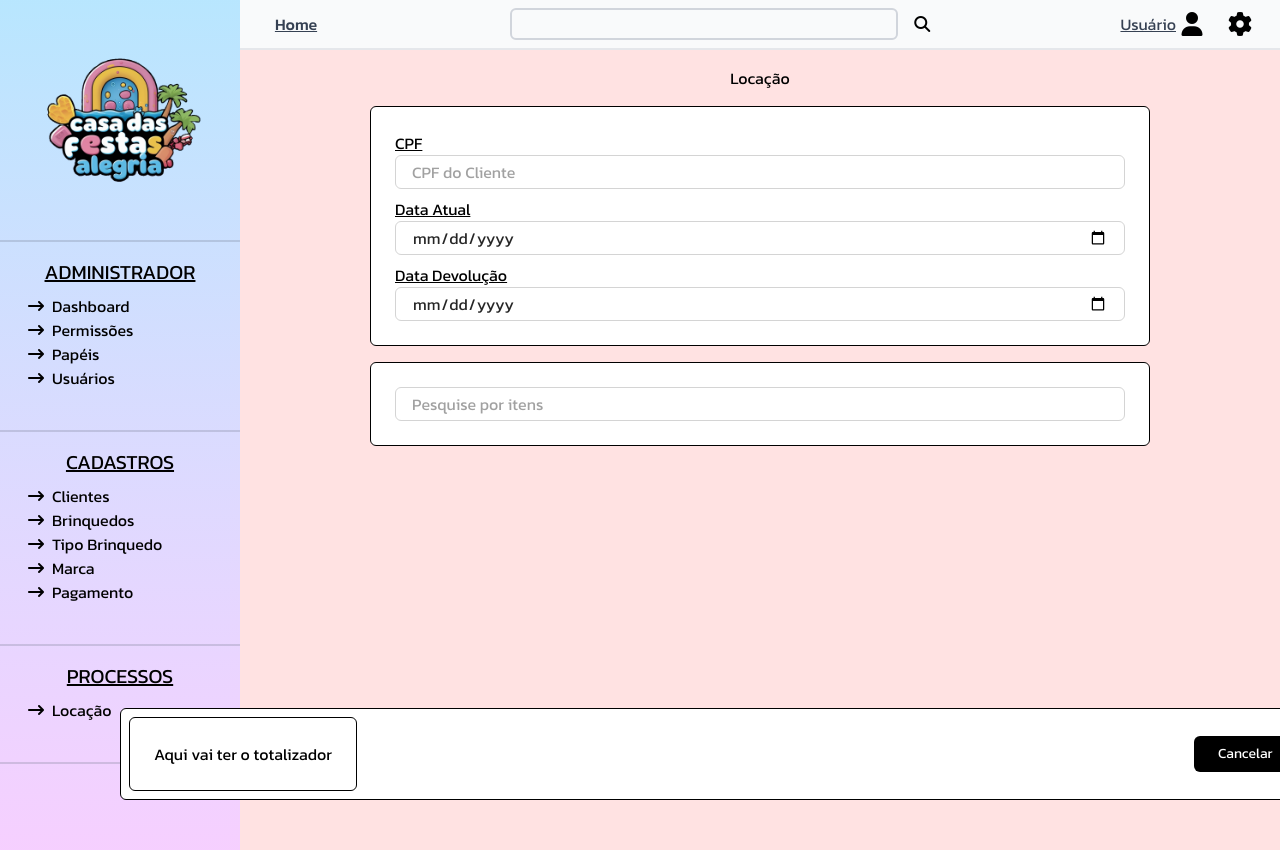
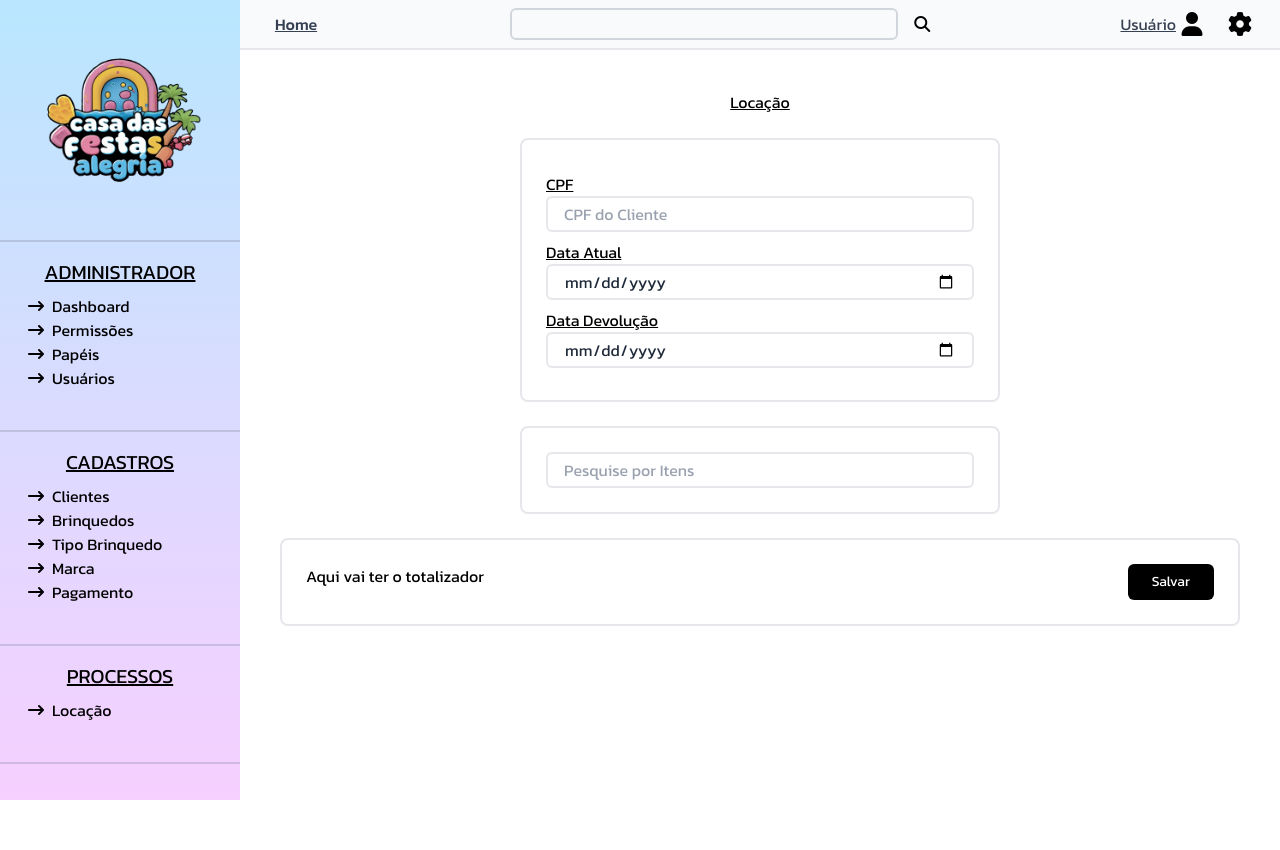
Before and after one commit to SidiJr/locacao-brinquedos-front, a React (Vite) app: page /locacoes/form in a window 1280 px wide. After the commit the page ends 800 px from the top, so only its background shows below. Built offline with nearby package versions, Linux system fonts and the light colour scheme.

Commit message:
style: :art: Estilos do Form
Ajustando estilos no form base.

```diff
--- a/src/components/FormElements/BaseForm.jsx
+++ b/src/components/FormElements/BaseForm.jsx
@@ -4,6 +4,8 @@ import BaseButton from './BaseButton';
 import clsx from 'clsx';
 import { useForm } from '../../contexts/FormContext';
 import BaseSearchField from './BaseSearchField';
+import Section from '../UI/Section'
+import BaseCard from '../UI/BaseCard';
 
 // Necessário passar um array de objetos com os fields e a função de submit
 const BaseForm = ({ fields, onSubmit, formClass, labelClass, inputClass, buttonText, title, showList, hideTotalizador, hideFixedButtons, hideCancelar }) => {
@@ -28,14 +30,15 @@ const BaseForm = ({ fields, onSubmit, formClass, labelClass, inputClass, buttonT
     return (
         //Envolve todo o componente
 
-        <section className={clsx("w-full flex flex-col items-center bg-red-100 h-screen")}>
-            <form className="w-full flex flex-col items-center gap-4 py-4" onSubmit={handleSubmit}>
-                <p >{title}</p>
-                {/* Envolve os campos */}
-                <div className={clsx("flex flex-col border bg-white p-6 gap-2 rounded-md w-3/4")}>
+        <Section className="m-10 !border-0 flex flex-col">
+
+            <form onSubmit={handleSubmit} className="flex flex-col gap-6 items-center">
+                <p className='underline'>{title}</p>
+                <div className="w-2/4">
+                    <BaseCard className="p-6">
                         {fields.map((field) => (
                             // Envolve cada campo
-                        <div key={field.name} >
+                            <div key={field.name}>
                                 <Input
                                     name={field.name}
                                     type={field.type}
@@ -49,23 +52,29 @@ const BaseForm = ({ fields, onSubmit, formClass, labelClass, inputClass, buttonT
                                 />
                             </div>
                         ))}
+                    </BaseCard>
                 </div>
+
+                <div className="w-2/4">
+                    <BaseCard className="p-6">
                         {/* Aqui a lista */}
-                {showList && (<div className={clsx("flex flex-col border bg-white p-6 gap-2 rounded-md w-3/4 items-center")}>
+                        {showList && (<div>
                             <BaseSearchField />
                         </div>)}
+                    </BaseCard>
+                </div>
 
                 {/* Totalizador e botões */}
-                {!hideFixedButtons && <div className={clsx("flex border bg-white p-2 rounded-md w-full items-center justify-between fixed bottom-0")}>
-                    {!hideTotalizador && <div className="border bg-white rounded-md p-6" >Aqui vai ter o totalizador</div>}
-                    <div className='flex gap-2'>
-                        {!hideCancelar && <BaseButton text={"Cancelar"} />}
+                {!hideFixedButtons &&
+                    <BaseCard className="flex p-6 justify-between">
+                        {!hideTotalizador && <div >Aqui vai ter o totalizador</div>}
+                        <div>
                             <BaseButton isForm text={buttonText ?? "Salvar"} />
                         </div>
-                </div>}
+                    </BaseCard>}
 
             </form>
-        </section>
+        </Section>
 
     );
 };
--- a/src/components/FormElements/BaseInput.jsx
+++ b/src/components/FormElements/BaseInput.jsx
@@ -1,20 +1,15 @@
 import clsx from 'clsx';
 import React from 'react';
+import { inputCss } from './helpers';
 
 const BaseInput = ({ label, type, name, value, onChange, required, placeholder, inputClass, labelClass }) => {
 
     return (
-        <div>
-            {label && <label className={clsx("w-full underline", labelClass)} htmlFor={name}>{label}</label>}
+        <div className="my-2">
+            {label && <label className={clsx("underline", labelClass)} htmlFor={name}>{label}</label>}
             <input
                 className={clsx(
-                    "w-full px-4 py-1 rounded-md border",
-                    "border-neutral-300 dark:border-neutral-600",
-                    "bg-white dark:bg-neutral-900",
-                    "text-neutral-800 dark:text-neutral-100",
-                    "placeholder-neutral-400 dark:placeholder-neutral-500",
-                    "focus:outline-none focus:ring-2 focus:ring-blue-500 focus:border-blue-500",
-                    "transition duration-150 ease-in-out",
+                    inputCss,
                     inputClass
                 )}
                 type={type}
--- a/src/components/FormElements/BaseSearchField.jsx
+++ b/src/components/FormElements/BaseSearchField.jsx
@@ -1,6 +1,7 @@
 import clsx from 'clsx';
 import React, { useState } from 'react'
 import { useForm } from '../../contexts/FormContext';
+import { inputCss } from './helpers';
 
 const BaseSearchField = () => {
 
@@ -35,24 +36,19 @@ const BaseSearchField = () => {
             {/* Campo de pesquisa */}
             <input
                 type="text"
-                className={clsx("w-full px-4 py-1 rounded-md border",
-                    "border-neutral-300 dark:border-neutral-600",
-                    "bg-white dark:bg-neutral-900",
-                    "placeholder-neutral-400 dark:placeholder-neutral-500",
-                    "focus:outline-none focus:ring-2 focus:ring-blue-500 focus:border-blue-500",
-                    "transition duration-150 ease-in-out",)}
-                placeholder="Pesquise por itens"
+                className={clsx(inputCss)}
+                placeholder="Pesquise por Itens"
                 value={query}
                 onChange={(e) => setQuery(e.target.value)}
             />
 
             {/* Lista de opções filtradas */}
             {query && (
-                <ul className="border border-neutral-300 rounded-md mt-2 p-2 max-h-40 overflow-y-auto w-full">
+                <ul className="border-2 border-gray-200 rounded-lg mt-2 p-2 max-h-40 overflow-y-auto w-full">
                     {filteredOptions.map((option) => (
                         <li
                             key={option}
-                            className="cursor-pointer py-1 px-1 hover:bg-neutral-200"
+                            className="cursor-pointer py-1 px-1 hover:bg-gray-200"
                             onClick={() => handleAddItem(option)}
                         >
                             {option}
--- /dev/null
+++ b/src/components/FormElements/helpers.jsx
@@ -0,0 +1 @@
+export const inputCss = "px-4 py-1 rounded-md border-2 border-gray-200 bg-white text-gray-800 placeholder-gray-400 focus:outline-none focus:ring-2 focus:ring-gray-500 focus:border-gray-500 transition duration-150 ease-in-out w-full";
```
Lines whose indentation alone changed are shown as unchanged.
